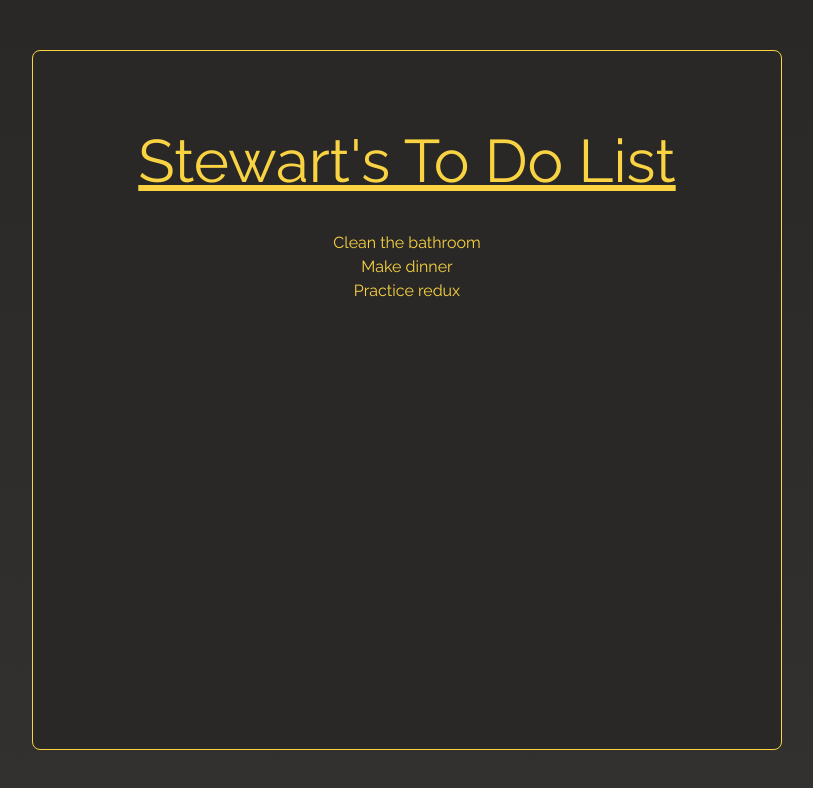
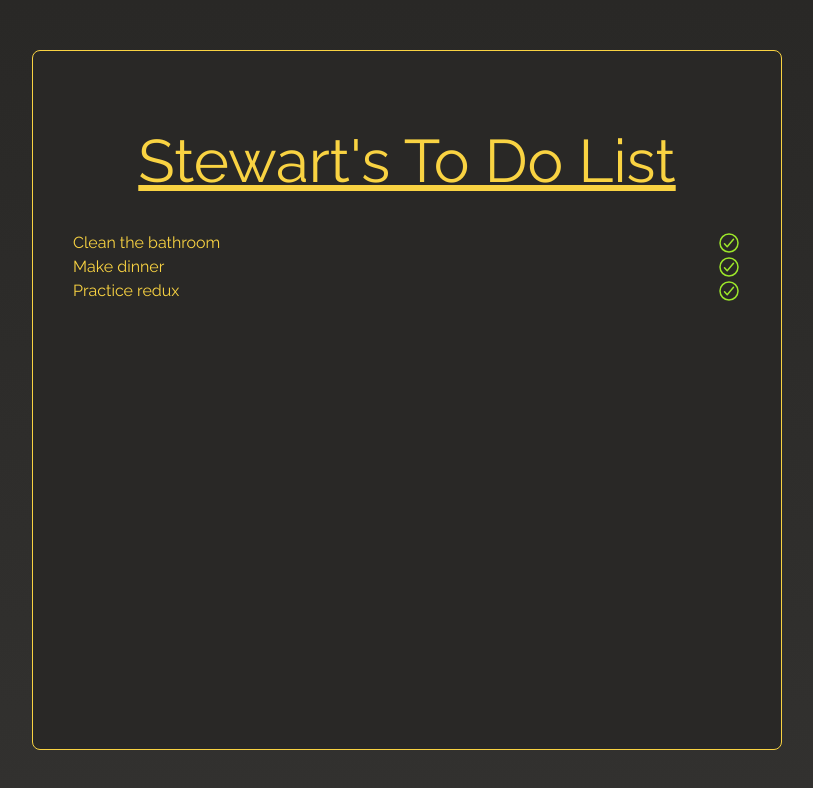
Before and after one commit to Stewie154/Redux-To-Do-List, a React (Create React App) app: page / in a window 1280 px wide. Shown: the top 788 px of the page, without its empty margins (233-1046 px from the left). Built offline with nearby package versions, Linux system fonts and the light colour scheme.

Commit message:
added green check icon

```diff
--- a/src/components/to-do-item/ToDoItem.js
+++ b/src/components/to-do-item/ToDoItem.js
@@ -1,9 +1,18 @@
 import React from 'react'
 
 const ToDoItem = ({ item }) => {
-  return (
-    <div>{item.title}</div>
-  )
+	return (
+	<div className="flex justify-between">
+		<p>{item.title}</p>
+		<div className="flex">
+			<img
+				src="/images/icons/checkmark-circle-outline.svg"
+				alt="check icon"
+				className="w-6"
+			/>
+		</div>
+	</div>
+	)
 }
 
 export default ToDoItem
```
Also changed, not shown: public/images/icons/checkmark-circle-outline.svg (added).
